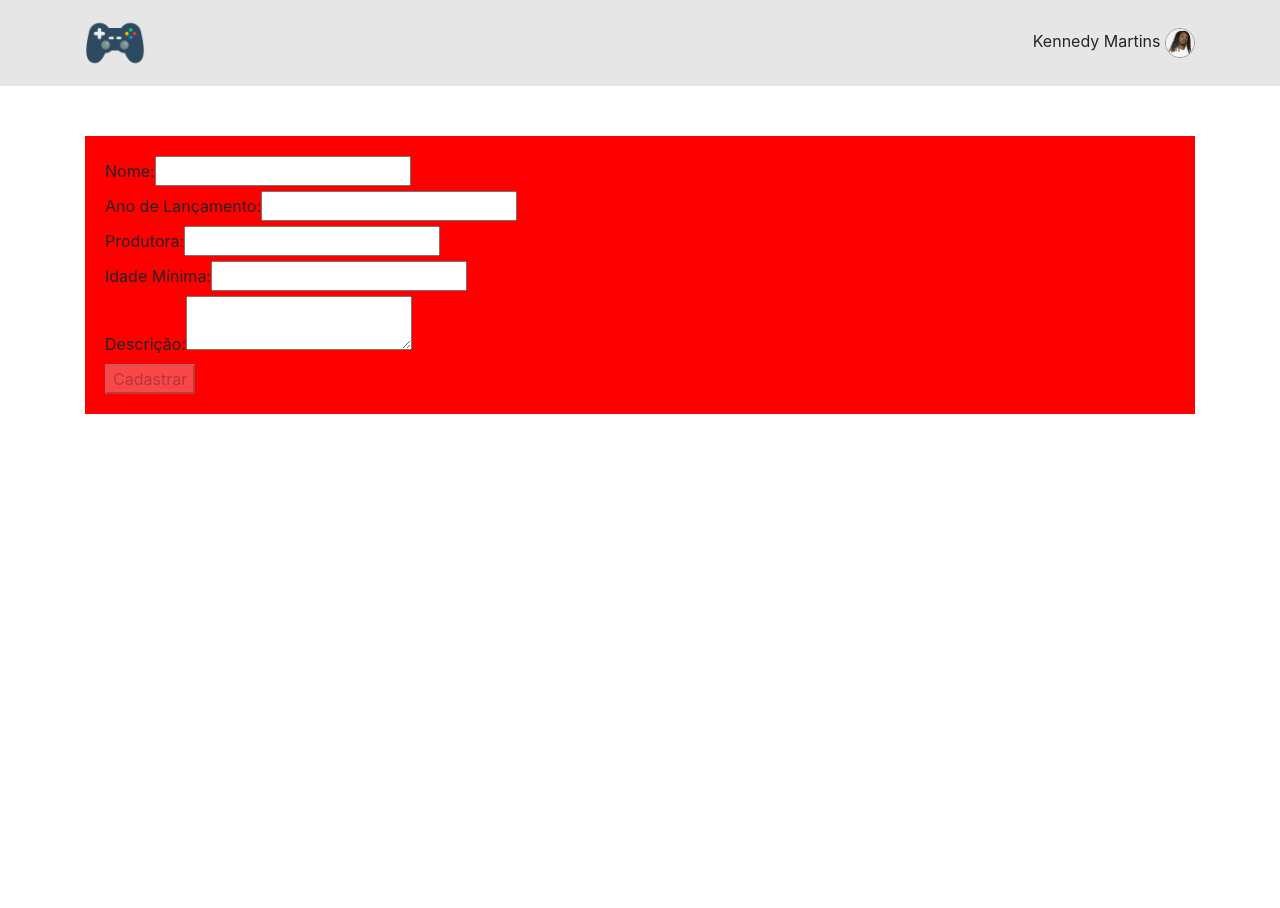
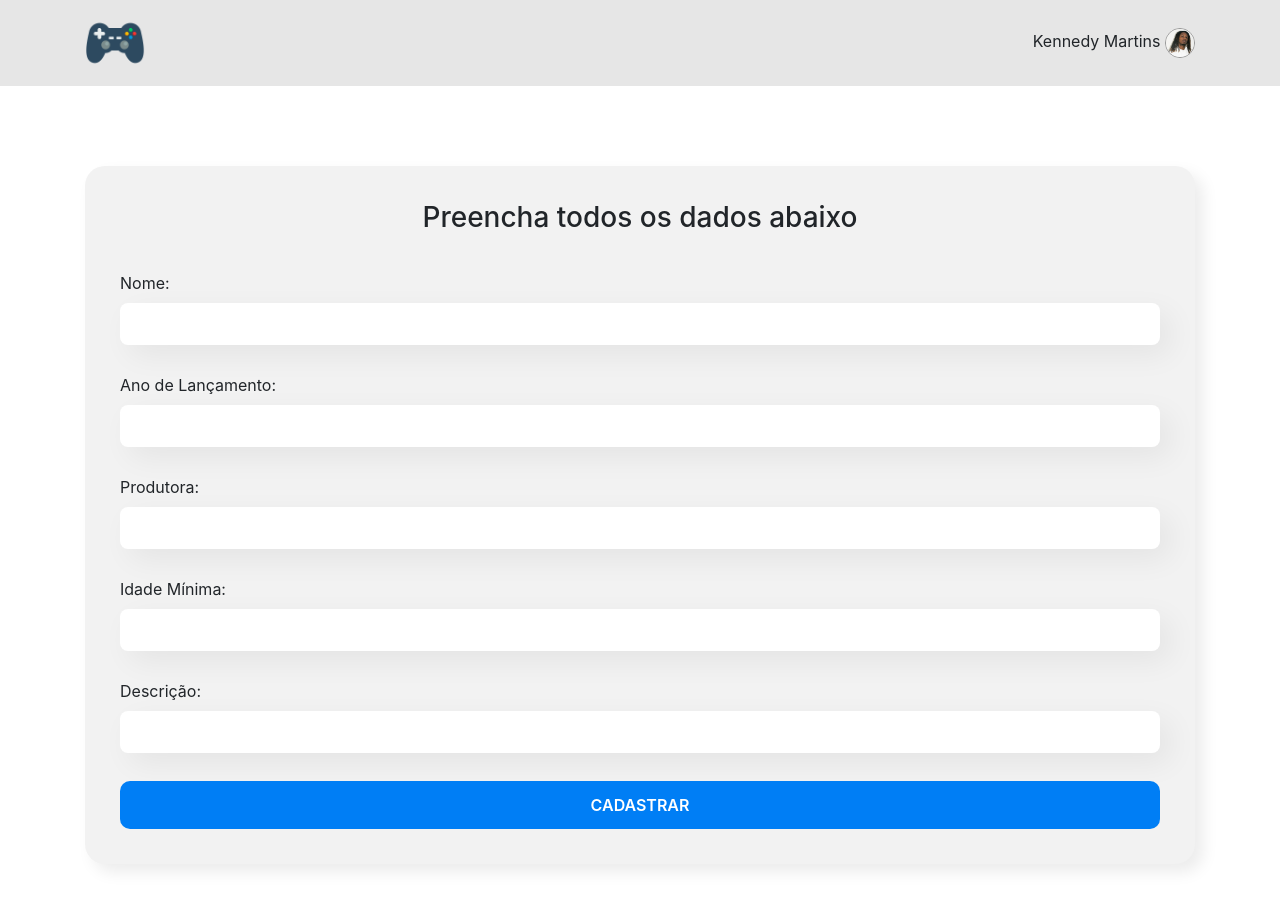
Before and after one commit to KennedyMartinsB/Avaliacao-Grupo-ICOM, an Angular app in the folder avaliacao-icom/: page /cadastro in a window 1280 px wide. Shown: the top 908 px of the page. Before the commit the page ends 800 px from the top, so only its background shows below. Built offline with nearby package versions, Linux system fonts and the light colour scheme.

Commit message:
Feature: criação e listagem de jogo

```diff
--- a/avaliacao-icom/back/db.json
+++ b/avaliacao-icom/back/db.json
@@ -1,28 +1,28 @@
 {
   "jogo": [
     {
-      "id": "1",
-      "nome": "league of legends",
+      "id": "e2f4",
+      "nome": "Valorant",
+      "ano": 2021,
+      "produtora": "Riot Games",
+      "idadeMinima": 14,
+      "descricao": "FPS"
+    },
+    {
+      "id": "eec4",
+      "nome": "League of legends",
       "ano": 2009,
       "produtora": "Riot Games",
       "idadeMinima": 10,
       "descricao": "MOBA"
     },
     {
-      "id": "2",
-      "nome": "league of legends",
-      "ano": 2009,
-      "produtora": "Riot Games",
-      "idadeMinima": 10,
-      "descricao": "MOBA"
-    },
-    {
-      "id": "3",
-      "nome": "league of legends",
-      "ano": 2009,
-      "produtora": "Riot Games",
-      "idadeMinima": 10,
-      "descricao": "MOBA"
+      "id": "7456",
+      "nome": "Teste",
+      "ano": 2002,
+      "produtora": "sim",
+      "idadeMinima": 14,
+      "descricao": "teste"
     }
   ]
 }
--- a/avaliacao-icom/src/app/components/cadastro-form/cadastro-form.component.html
+++ b/avaliacao-icom/src/app/components/cadastro-form/cadastro-form.component.html
@@ -1,69 +1,69 @@
-<div class="container">
-  <div class="form-body">
+<section class="formulario">
+  <div class="container">
     <form [formGroup]="cadastroForm" (ngSubmit)="onSubmit()">
-      <!-- Campo NOME -->
-      <div>
-        <label for="nome">Nome:</label>
-        <input id="nome" type="text" formControlName="nome">
+      <h3 class="cadastro-form-title">Preencha todos os dados abaixo</h3>
+      <div class="form-field">
+         <label for="nome"class="cadastro-title">Nome:</label>
+        <input id="nome" type="text" formControlName="nome" class="cadastro-inpt">
 
         <div *ngIf="cadastroForm.get('nome')?.invalid && cadastroForm.get('nome')?.touched">
-          <p *ngIf="cadastroForm.get('nome')?.errors?.['required']">
+          <p *ngIf="cadastroForm.get('nome')?.errors?.['required']" class="warning">
             O nome é obrigatório.
           </p>
-          <p *ngIf="cadastroForm.get('nome')?.errors?.['minlength']">
+          <p *ngIf="cadastroForm.get('nome')?.errors?.['minlength']" class="warning">
             O nome deve ter no mínimo 3 caracteres.
           </p>
         </div>
       </div>
 
       <!-- Campo ANO -->
-      <div>
-        <label for="ano">Ano de Lançamento:</label>
-        <input id="ano" type="text" formControlName="ano">
+      <div class="form-field">
+        <label for="ano" class="cadastro-title">Ano de Lançamento:</label>
+        <input id="ano" type="number" formControlName="ano" class="cadastro-inpt">
 
         <div *ngIf="cadastroForm.get('ano')?.invalid && cadastroForm.get('ano')?.touched">
-          <p *ngIf="cadastroForm.get('ano')?.errors?.['required']">
+          <p *ngIf="cadastroForm.get('ano')?.errors?.['required']" class="warning">
             O ano é obrigatório.
           </p>
-          <p *ngIf="cadastroForm.get('ano')?.errors?.['pattern']">
+          <p *ngIf="cadastroForm.get('ano')?.errors?.['pattern']" class="warning">
             O ano deve ter 4 dígitos numéricos.
           </p>
         </div>
       </div>
 
       <!-- Campo PRODUTORA -->
-      <div>
-        <label for="produtora">Produtora:</label>
-        <input id="produtora" type="text" formControlName="produtora">
+      <div class="form-field">
+        <label for="produtora" class="cadastro-title">Produtora:</label>
+        <input id="produtora" type="text" formControlName="produtora" class="cadastro-inpt">
 
-        <p *ngIf="cadastroForm.get('produtora')?.errors?.['required'] && cadastroForm.get('produtora')?.touched">
+        <p *ngIf="cadastroForm.get('produtora')?.errors?.['required'] && cadastroForm.get('produtora')?.touched" class="warning">
           A produtora é obrigatória.
         </p>
       </div>
 
       <!-- Campo IDADE MÍNIMA -->
-      <div>
-        <label for="idadeMinima">Idade Mínima:</label>
-        <input id="idadeMinima" type="number" formControlName="idadeMinima">
+      <div class="form-field">
+        <label for="idadeMinima" class="cadastro-title">Idade Mínima:</label>
+        <input id="idadeMinima" type="number" formControlName="idadeMinima" class="cadastro-inpt">
 
-        <p *ngIf="cadastroForm.get('idadeMinima')?.errors?.['required'] && cadastroForm.get('idadeMinima')?.touched">
+        <p *ngIf="cadastroForm.get('idadeMinima')?.errors?.['required'] && cadastroForm.get('idadeMinima')?.touched" class="warning">
           A idade mínima é obrigatória.
         </p>
       </div>
 
       <!-- Campo DESCRIÇÃO -->
-      <div>
-        <label for="descricao">Descrição:</label>
-        <textarea id="descricao" formControlName="descricao"></textarea>
+      <div class="form-field">
+        <label for="descricao" class="cadastro-title">Descrição:</label>
+        <input id="descricao" type="text" formControlName="descricao" class="cadastro-inpt">
 
-        <p *ngIf="cadastroForm.get('descricao')?.errors?.['required'] && cadastroForm.get('descricao')?.touched">
+        <p *ngIf="cadastroForm.get('descricao')?.errors?.['required'] && cadastroForm.get('descricao')?.touched" class="warning">
           A descrição é obrigatória.
         </p>
       </div>
 
-      <button type="submit" [disabled]="!cadastroForm.valid">
+       <button type="submit" [disabled]="!cadastroForm.valid" class="cadastro-btn">
         Cadastrar
       </button>
     </form>
   </div>
-</div>
+</section>
--- a/avaliacao-icom/src/app/components/cadastro-form/cadastro-form.component.scss
+++ b/avaliacao-icom/src/app/components/cadastro-form/cadastro-form.component.scss
@@ -1,5 +1,69 @@
-.form-body{
-  background-color: red;
-  margin-top: 50px;
-  padding: 20px;
+// .form-body{
+//   background-color: red;
+//   margin-top: 50px;
+//   padding: 20px;
+// }
+
+
+.cabecalho {
+  display: flex;
+  flex-direction: column;
+  justify-content: center;
+  align-items: center;
+  margin-top: 24px;
 }
+
+.cadastro-form-title{
+  text-align: center;
+}
+
+.formulario {
+  margin: 80px 0;
+  display: flex;
+  justify-content: center;
+}
+
+.formulario form {
+  display: flex;
+  flex-direction: column;
+  justify-content: center;
+  // width: 782px;
+  background-color: #F2F2F2;
+  border-radius: 20px;
+  padding: 35px;
+  gap: 28px;
+  box-shadow: 8px 8px 16px rgba(0,0,0, 0.08);
+}
+
+
+.cadastro-inpt{
+  color: #212121;
+  border-radius: 8px;
+  box-shadow: 10px 10px 30px rgba(0, 0, 0, 0.06);
+  border: none;
+  font-size: 20px;
+  padding: 6px;
+  box-sizing: border-box;
+  outline: none;
+}
+
+.form-field{
+  display: flex;
+  flex-direction: column;
+}
+
+.cadastro-btn{
+  padding: 12px;
+  outline: none;
+  border-radius: 10px;
+  border: none;
+  text-transform: uppercase;
+  color: #FFFF;
+  font-weight: 600;
+  background-color: #007ef5;
+}
+
+.warning{
+  color: rgb(226, 83, 83);
+  font-weight: 600;
+}
--- a/avaliacao-icom/src/app/components/cadastro-form/cadastro-form.component.ts
+++ b/avaliacao-icom/src/app/components/cadastro-form/cadastro-form.component.ts
@@ -1,6 +1,7 @@
 import { Component, OnInit } from '@angular/core';
 import { FormBuilder, FormGroup, Validators } from '@angular/forms';
-import { novoJogo } from 'src/app/interface/jogo';
+import { Router } from '@angular/router';
+import { Jogo, novoJogo } from 'src/app/interface/jogo';
 import { JogoService } from 'src/app/service/jogo.service';
 
 @Component({
@@ -11,7 +12,7 @@ import { JogoService } from 'src/app/service/jogo.service';
 export class CadastroFormComponent implements OnInit{
   cadastroForm!: FormGroup;
 
-  constructor(private formBuilder: FormBuilder, private jogoService: JogoService) {}
+  constructor(private formBuilder: FormBuilder, private jogoService: JogoService, private router: Router) {}
 
   ngOnInit() {
     this.cadastroForm = this.formBuilder.group({
@@ -27,6 +28,21 @@ export class CadastroFormComponent implements OnInit{
     if(this.cadastroForm.valid){
       const novoJogo : novoJogo = this.cadastroForm.value;
       console.log("Dados do cadastro: ", novoJogo)
+
+      this.jogoService.postGame(novoJogo).subscribe({
+        next: (Response) => {
+          console.log("Cadastro realizado com sucesso!!!")
+          console.log("Objeto enviado: ", novoJogo)
+          this.cadastroForm.reset()
+        },
+         error: (error: Error) => {
+          console.error('Erro no cadastro do jogo:', error);
+        },
+        complete: () => {
+          console.log('Operação de cadastro de empresa concluída.');
+          this.router.navigate(['']);
+        }
+      })
     }
   }
 }
--- a/avaliacao-icom/src/app/components/item-list/item-list.component.html
+++ b/avaliacao-icom/src/app/components/item-list/item-list.component.html
@@ -17,7 +17,7 @@
       </div>
     </div>
     <div class="btn-container">
-      <button class="item-btn delete">
+      <button class="item-btn delete" (click)="deleteGame(id)">
         <i class="fas fa-trash"></i>
       </button>
       <button class="item-btn edit">
--- a/avaliacao-icom/src/app/service/jogo.service.ts
+++ b/avaliacao-icom/src/app/service/jogo.service.ts
@@ -20,27 +20,50 @@ export class JogoService {
     const del_Url = `${this.API_URL}/${id}`;
     return this.httpClient.delete<void>(del_Url);
   }
-  postJogo(jogo: novoJogo): Observable<{ sucesso: boolean } | string> {
-    return this.httpClient.post<Jogo>(this.API_URL, jogo).pipe(
+
+  postGame(novoJogo: novoJogo): Observable<{ success: boolean } | string> {
+    return this.httpClient.post<Jogo>(this.API_URL, novoJogo).pipe(
       // Mapeia a resposta de sucesso
       map(() => {
         // Retorna um objeto JSON com sucesso: true
-        return { sucesso: true };
+        return { success: true };
       }),
-      // Captura o erro
       catchError((error: HttpErrorResponse) => {
-        let mensagemDeErro = 'Erro desconhecido ao realizar a requisição.';
-
+        let messageError = 'Erro desconhecido ao realizar a requisição.';
         if (error.error instanceof ErrorEvent) {
-          // Erro no lado do cliente ou na rede
-          mensagemDeErro = `Erro: ${error.error.message}`;
+          messageError = `Erro: ${error.error.message}`;
         } else {
-          // Erro no lado do servidor
-          mensagemDeErro = `Erro no servidor: ${error.status} - ${error.message}`;
+          messageError = `Erro no servidor: ${error.status} - ${error.message}`;
         }
-        // Retorna um Observable com uma string de erro
-        return throwError(() => mensagemDeErro);
+        return throwError(() => messageError);
       })
     );
   }
+
+  putGame(jogoAtualizado: Jogo): Observable<{sucess: Boolean} | string> {
+    return this.httpClient.put<Jogo>(this.API_URL, {
+      id: jogoAtualizado.id, nome: jogoAtualizado.nome, ano: jogoAtualizado.ano,
+      produtora: jogoAtualizado.produtora, idadeMinima: jogoAtualizado.idadeMinima,
+      descricao: jogoAtualizado.descricao
+    }).pipe(
+      map(() => {
+        return { sucess: true }
+      }),
+      catchError((error: HttpErrorResponse)=>{
+        let messageError = 'Erro ao realizar a requisição de update.';
+        if (error.error instanceof ErrorEvent) {
+          messageError = `Erro: ${error.error.message}`;
+        } else {
+          messageError = `Erro no servidor: ${error.status} - ${error.message}`;
+        }
+        return throwError(() => messageError);
+      })
+    )
+  }
+
+  getGameById(id: any): Observable<Jogo>{
+    const url = `${this.API_URL}/${id}`
+    return this.httpClient.get<Jogo>(url);
+  }
+
 }
```
